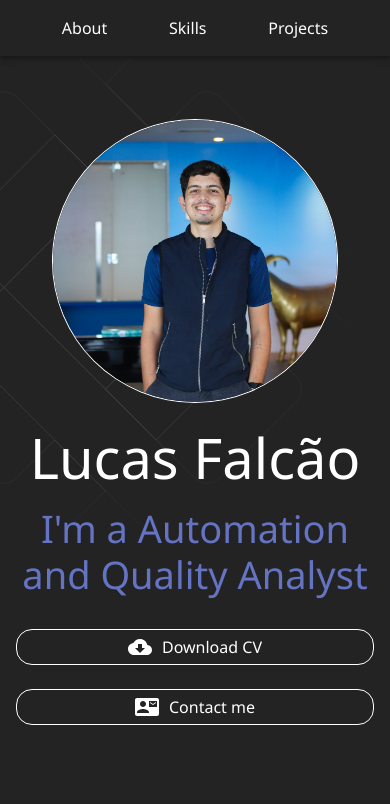
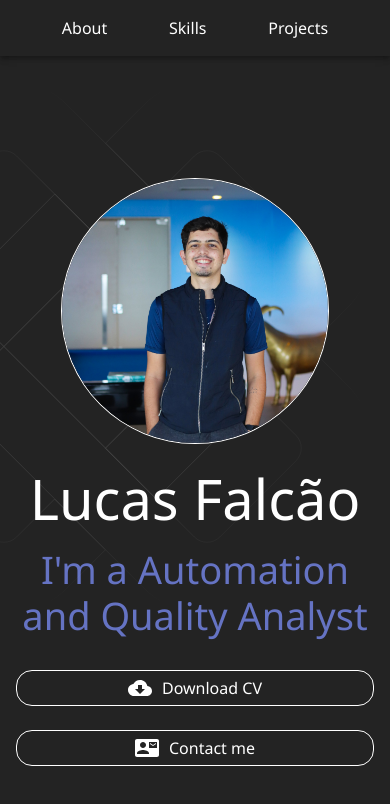
Before and after one commit to lucasperj/portfolio, a React (Vite) app: page / in a window 390 px wide. Shown: the top 804 px of the page. Built offline with nearby package versions, Linux system fonts and the light colour scheme.

Commit message:
fix: Adjust on hero component UI

```diff
--- a/src/pages/Home/sections/Hero/Hero.tsx
+++ b/src/pages/Home/sections/Hero/Hero.tsx
@@ -15,10 +15,17 @@ const Hero = () => {
         height: "100vh",
         display: "flex",
         alignItems: "center",
+        [theme.breakpoints.up('xs')]: { // <= mobile
+            paddingTop: "100px",
+
+        },
+        [theme.breakpoints.up('md')]: { // >=mobile
+            paddingTop: "0",
+        }
     }))
 
     const StyledImg = styled("img")(({theme})=> ({
-        width: "80%",
+        width: "75%",
         borderRadius: "50%",
         border: `1px solid ${theme.palette.primary.contrastText}`,
     }))
```
